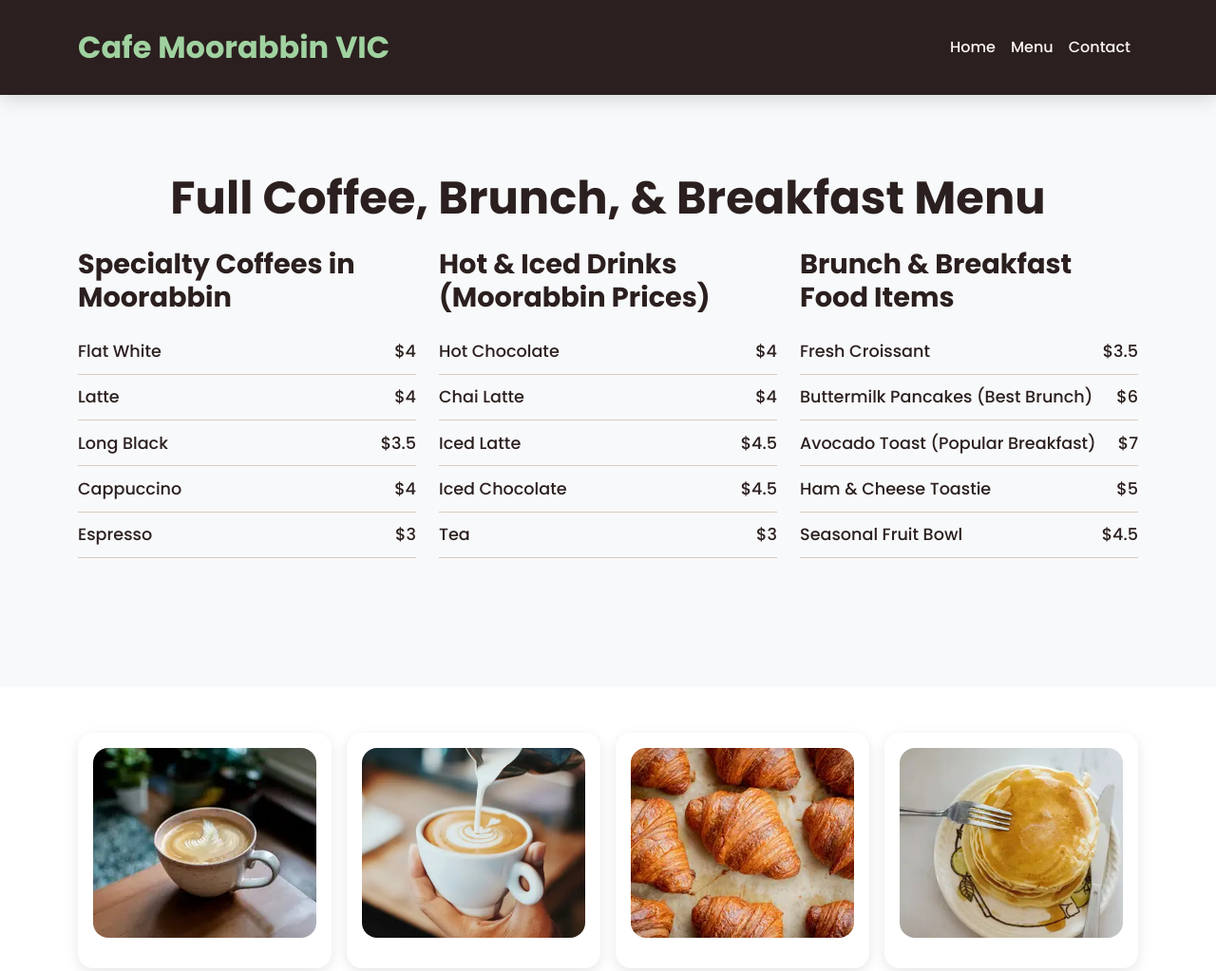
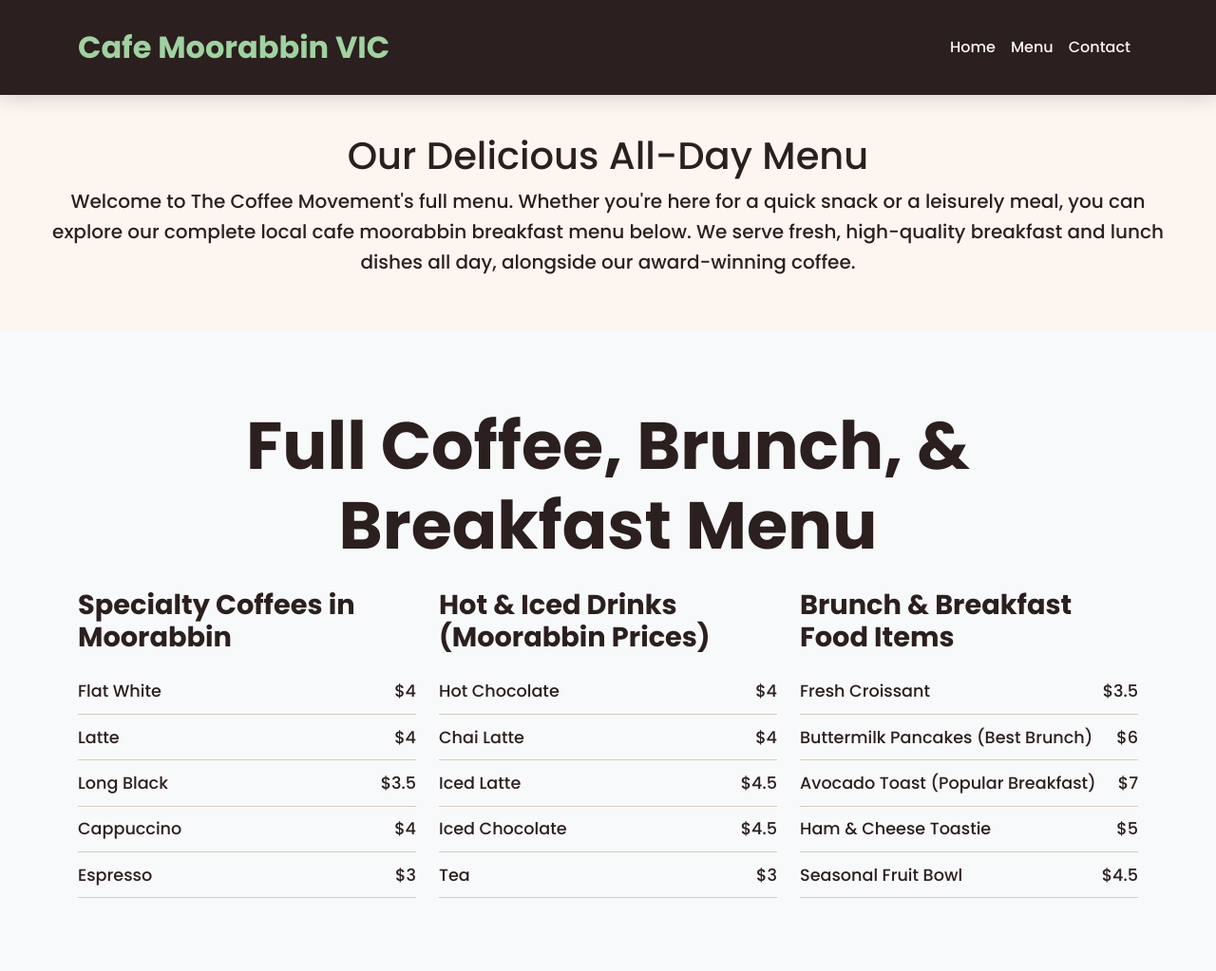
Before and after one commit to MichaelMcLatchie/Cafe-Moorabbin-VIC, a plain HTML site: page menu.html in a window 1280 px wide. Shown: the top 1023 px of the page at 95% size. Drawn offline with nearby package versions, Linux system fonts and the light colour scheme.

Commit message:
seo changes

```diff
--- a/menu.html
+++ b/menu.html
@@ -59,12 +59,21 @@
         </div>
       </div>
     </nav>
+    <div class="text-center" id="menuflavour">
+      <h1>Our Delicious All-Day Menu</h1>
+
+      <p>
+          Welcome to The Coffee Movement's full menu. Whether you're here for a quick snack or a leisurely meal,
+          you can explore our complete local cafe moorabbin breakfast menu below.
+          We serve fresh, high-quality breakfast and lunch dishes all day, alongside our award-winning coffee.
+      </p>
+    </div>
 
     <section class="menu bg-light">
       <div class="container">
-        <h1 class="text-center mb-4 fw-bold">
+        <h2 class="text-center mb-4 fw-bold">
           Full Coffee, Brunch, & Breakfast Menu
-        </h1>
+        </h2>
 
         <div class="row g-4">
           <div class="col-md-4">
--- a/styles.css
+++ b/styles.css
@@ -336,3 +336,7 @@ footer a:hover {
     transform: translateY(-2px);
     box-shadow: 0 10px 25px rgba(160,210,160,0.7);
 }
+#menuflavour{
+    font-size: 20px;
+    padding: 40px;
+}
```
Also changed, not shown: index.html (+4 -4 lines).
